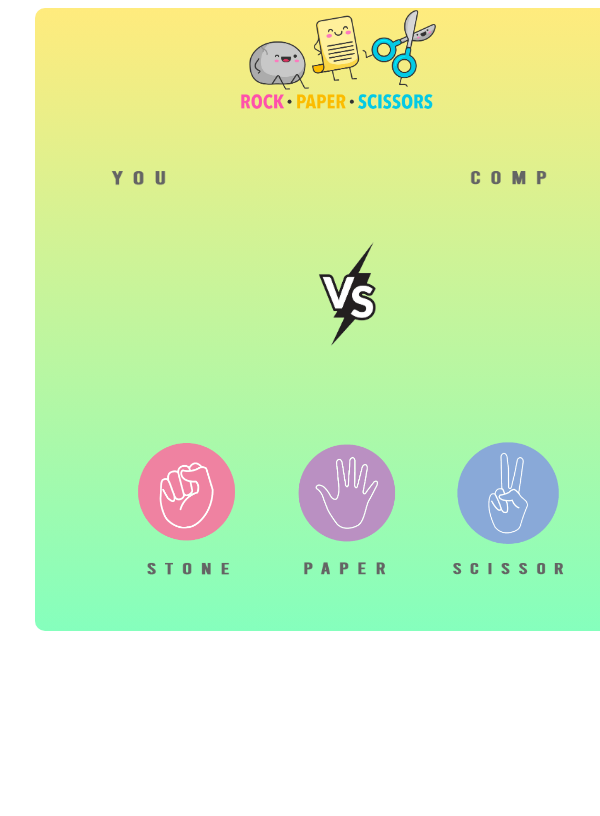
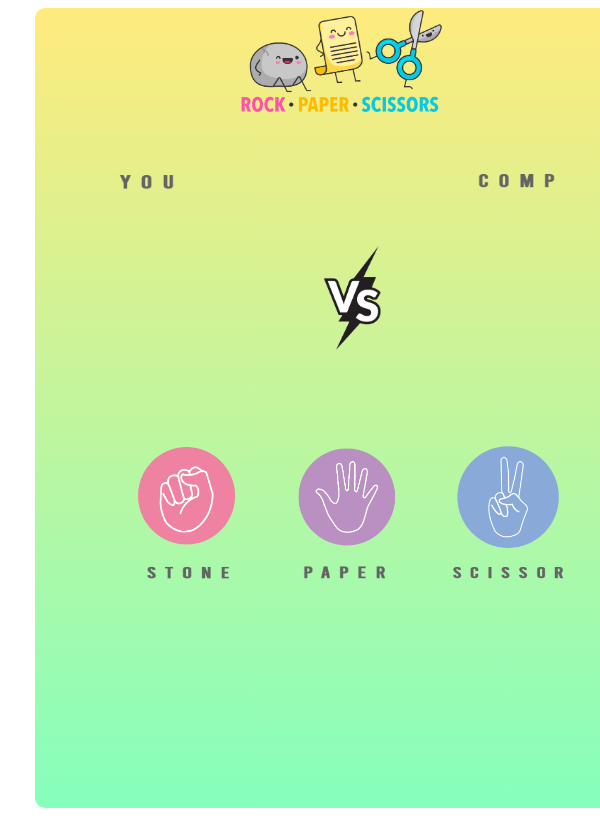
Before and after one commit to sangeetpadhee/rock-paper-scissor, a plain HTML site: page index.html in a window 600 px wide. Shown: the top 816 px of the page. Drawn offline with Linux system fonts and the light colour scheme.

Commit message:
Add files via upload

```diff
--- a/style.css
+++ b/style.css
@@ -251,12 +251,12 @@ border-radius: 10px;
 
 .container{
     margin-top: 0px;
-    width: 100%;
-    height: 100%;
+    width: 100vw;
+    height: 100vh;
 }
 .box{
-    height: 623px;
-    width: 100%;
+    height: 100vh;
+    width: 100vw;
 }
 #headingpic{
     margin-left: 200px;
```
